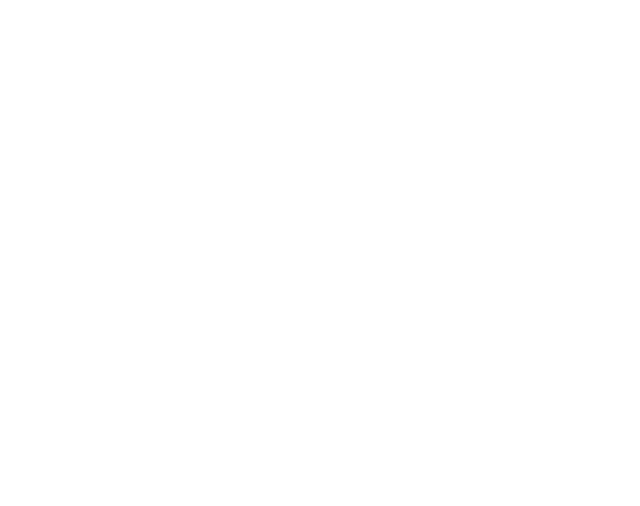
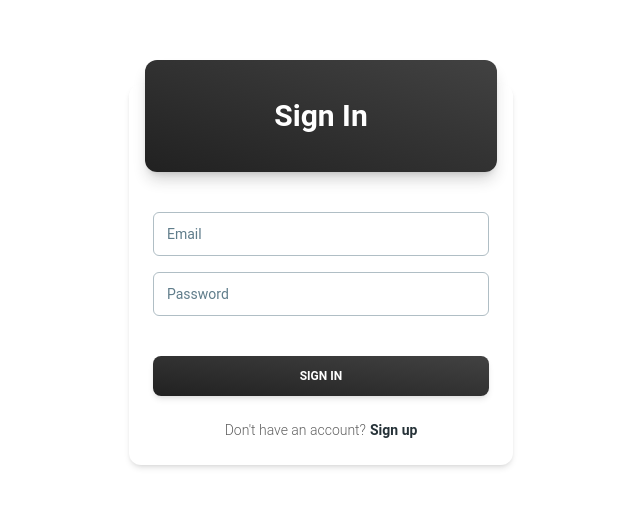
Before and after one commit to lenkon/ecom-redux-toolkit, a React (Create React App) app: page /login in a window 1280 px wide. Before the commit this address had no page. Shown: the part 126-632 px from the top of the page, without its empty margins (319-959 px from the left). Built offline with nearby package versions, Linux system fonts and the light colour scheme.

Commit message:
Create login card

```diff
--- a/src/App.js
+++ b/src/App.js
@@ -5,7 +5,7 @@
 import FilteredProducts from './components/FilteredProducts/FilteredProducts';
 import SingleProduct from './components/FilteredProducts/SingleProduct';
 import { useSelector } from 'react-redux';
-
+import Login from './components/login/Login';
 
 function App() {
   // const cart = useSelector((state) => state.cart.cart);
@@ -21,6 +21,7 @@
       <BrowserRouter>
         <Routes>
           <Route path='/' element={<Main />} />
+          <Route path='/login' element={<Login />} />
           <Route path='/filteredProducts/:type' element={<FilteredProducts />} />
           <Route path='/filteredProducts/:type/:id' element={<SingleProduct />} />
         </Routes>
--- /dev/null
+++ b/src/components/login/Login.jsx
@@ -0,0 +1,54 @@
+import React from 'react';
+import {
+  Card,
+  CardHeader,
+  CardBody,
+  CardFooter,
+  Typography,
+  Input,
+  Button,
+} from "@material-tailwind/react";
+
+const Login = () => {
+  return (
+    <div className='grid grid-cols-1 items-center justify-items-center h-screen'>
+      <Card className="w-96">
+        <CardHeader
+          variant="gradient"
+          color="gray"
+          className="mb-4 grid h-28 place-items-center"
+        >
+          <Typography variant="h3" color="white">
+            Sign In
+          </Typography>
+        </CardHeader>
+        <CardBody className="flex flex-col gap-4">
+          <Input label="Email" size="lg" />
+          <Input label="Password" size="lg" />
+          <div className="-ml-2.5">
+            {/* <Checkbox label="Remember Me" /> */}
+          </div>
+        </CardBody>
+        <CardFooter className="pt-0">
+          <Button variant="gradient" fullWidth>
+            Sign In
+          </Button>
+          <Typography variant="small" className="mt-6 flex justify-center">
+            Don&apos;t have an account?
+            <Typography
+              as="a"
+              href="#signup"
+              variant="small"
+              color="blue-gray"
+              className="ml-1 font-bold"
+            >
+              Sign up
+            </Typography>
+          </Typography>
+        </CardFooter>
+      </Card>
+    </div>
+  )
+}
+
+export default Login;
```
